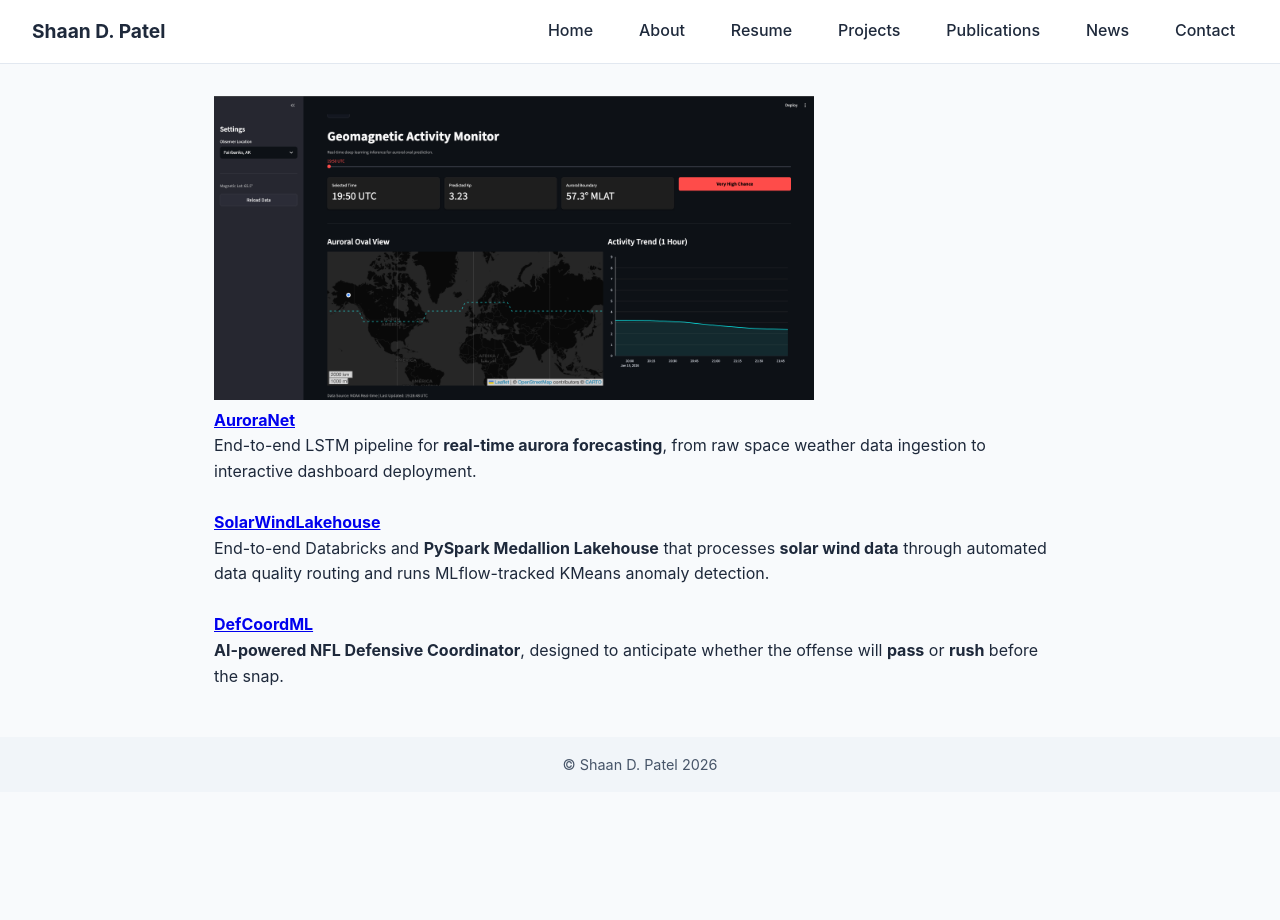
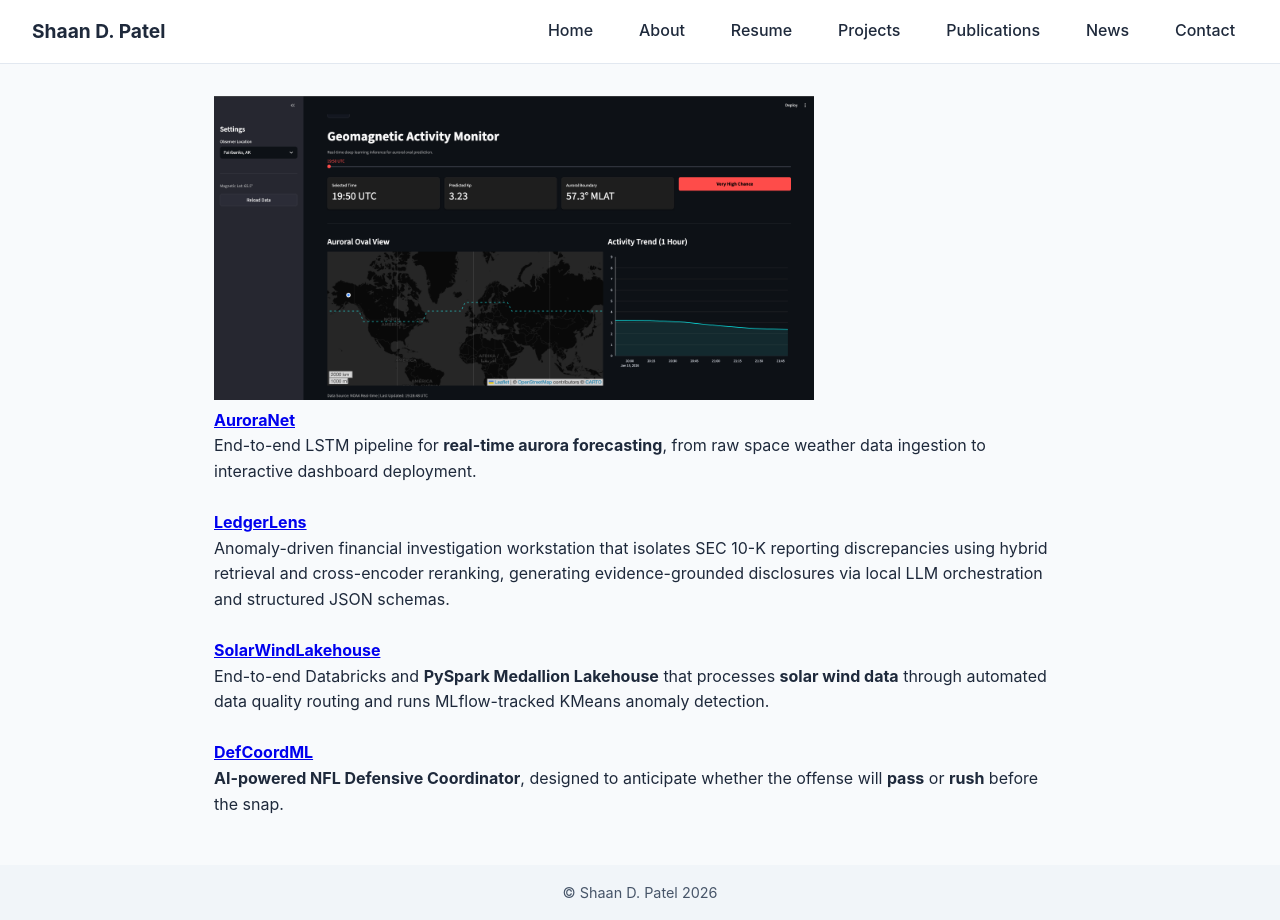
Before and after one commit to shaandpatel/shaandpatel.github.io, a Jekyll site: the page built from projects.md, in a window 1280 px wide. Built offline with Jekyll 4.4.1, drawn with Linux system fonts in a browser that asks for light colours.

Commit message:
Update projects.md

```diff
--- a/projects.md
+++ b/projects.md
@@ -10,6 +10,11 @@ End-to-end LSTM pipeline for **real-time aurora forecasting**, from raw space we
 
 <p>&nbsp;</p>
 
+#### [LedgerLens](https://github.com/shaandpatel/LedgerLens)
+Anomaly-driven financial investigation workstation that isolates SEC 10-K reporting discrepancies using hybrid retrieval and cross-encoder reranking, generating evidence-grounded disclosures via local LLM orchestration and structured JSON schemas.
+
+<p>&nbsp;</p>
+
 #### [SolarWindLakehouse](https://github.com/shaandpatel/solar-wind-lakehouse)
 
 End-to-end Databricks and **PySpark Medallion Lakehouse** that processes **solar wind data** through automated data quality routing and runs MLflow-tracked KMeans anomaly detection.
```
